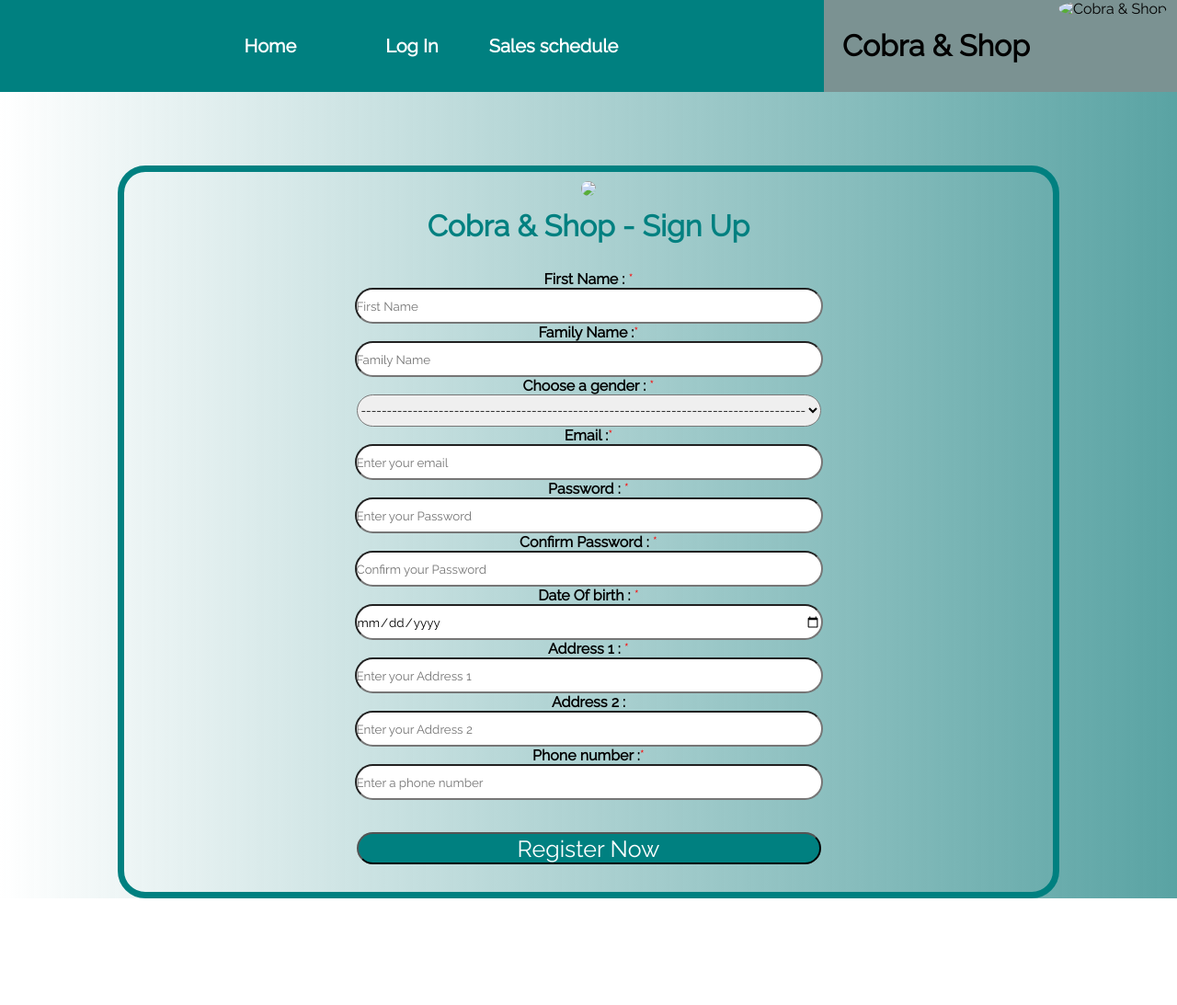
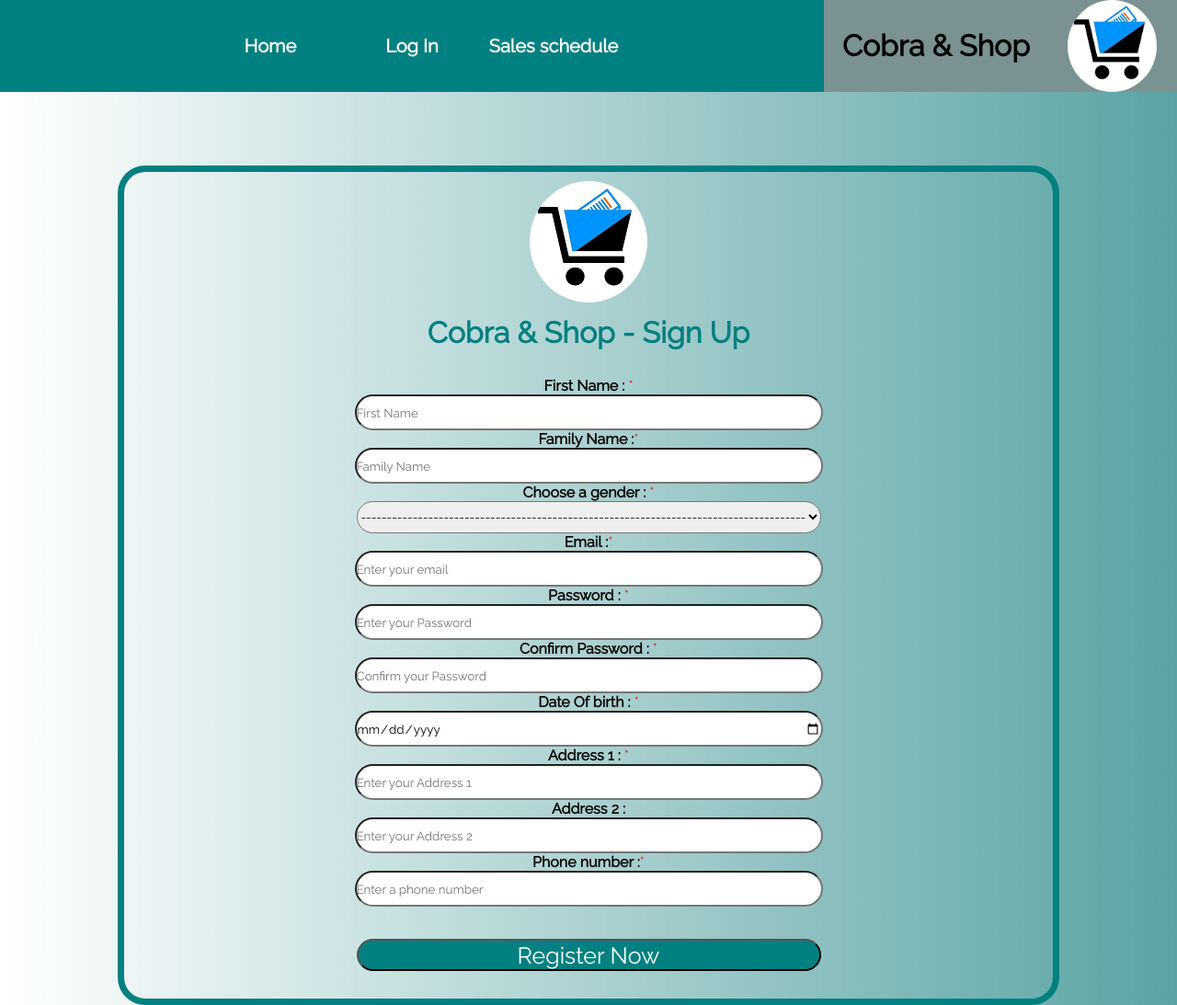
Before and after one commit to coderfilix0708/Cobra-Shop, a plain HTML site: page index3.html in a window 1280 px wide. Shown: the whole page at 92% size. Before the commit the page ends 977 px from the top, so only its background shows below. Drawn offline with Linux system fonts and the light colour scheme.

Commit message:
Update index3.html

```diff
--- a/index3.html
+++ b/index3.html
@@ -4,9 +4,9 @@
     <meta charset="UTF-8">
     <meta name="viewport" content="width=device-width, initial-scale=1.0">
     <title>Cobra & Shop - Sign Up</title>
-    <link rel="icon" href="img/logo.PNG">
-    <link rel="shortcut" href="img/logo.PNG">
-    <link rel="appel-touch-icon" href="img/logo.PNG">
+    <link rel="icon" href="logo.PNG">
+    <link rel="shortcut" href="logo.PNG">
+    <link rel="appel-touch-icon" href="logo.PNG">
     <link href="https://fonts.googleapis.com/css2?family=Raleway&display=swap" rel="stylesheet">
     <link rel="stylesheet" href="style3.css">
 </head>
@@ -14,7 +14,7 @@
     <header>
         <span id="spntop">
 
-            <img src="img/logo.PNG" alt="Cobra & Shop" title="Cobra & Shop" id="logotop">
+            <img src="logo.PNG" alt="Cobra & Shop" title="Cobra & Shop" id="logotop">
             <h1 id="h1top">Cobra & Shop</h1>
         </span>
         <nav>
@@ -29,7 +29,7 @@
         <form>
 
             <div id="didi">
-                   <img src="img/logo.PNG" id="bibi">
+                   <img src="logo.PNG" id="bibi">
                   <h1> Cobra & Shop - Sign Up </h1>
                 </div>
                 <div id="rejstrs">
```
